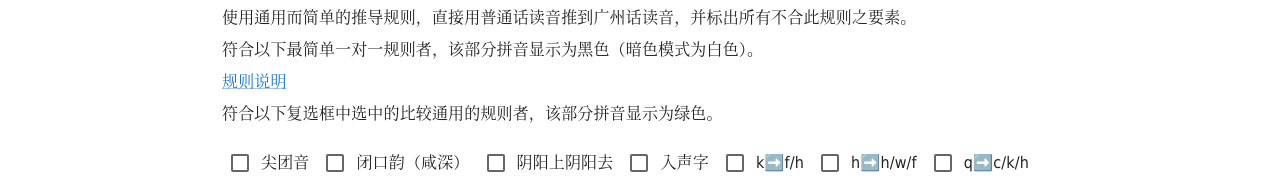
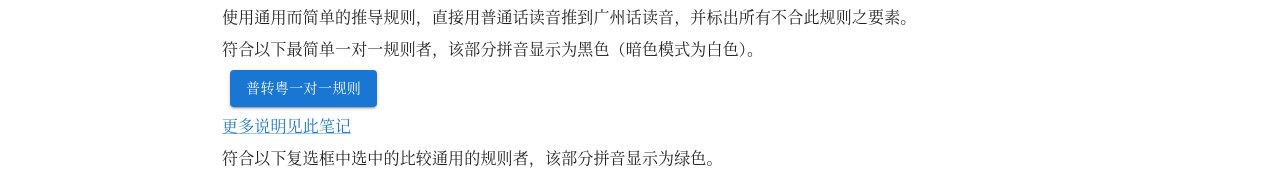
Before and after one commit to pustot/mancan, a React (Create React App) app: page / in a window 1280 px wide. Shown: the part 178-364 px from the top of the page. Built offline with nearby package versions, Linux system fonts and the light colour scheme; a web font is replaced by a local one.

Commit message:
add message of the 1v1 rules

```diff
--- a/src/pages/Home.tsx
+++ b/src/pages/Home.tsx
@@ -8,6 +8,9 @@ import {
     Checkbox,
     ClickAwayListener,
     Container,
+    Dialog,
+    DialogContent,
+    DialogTitle,
     FormControlLabel,
     Link as MuiLink,
     TextField,
@@ -177,6 +180,17 @@ export default function Home(props: { lang: keyof I18nText }) {
         setSelectedOptions([]);
     };
 
+    const [dialogueOpen, setDialogueOpen] = React.useState(false);
+
+    const handleDialogueOpen = () => {
+        setDialogueOpen(true);
+    };
+
+    const handleDialogueClose = () => {
+        setDialogueOpen(false);
+    };
+
+
     return (
         <Container maxWidth="md">
             <Typography variant="h3" m={2}>
@@ -217,11 +231,32 @@ export default function Home(props: { lang: keyof I18nText }) {
                     lang
                 )}
             </Typography>
+            <Box mx={2}>
+                <Button onClick={handleDialogueOpen} variant="contained" color="primary">
+                    普转粤一对一规则
+                </Button>
+                <Dialog open={dialogueOpen} onClose={handleDialogueClose}>
+                    <DialogTitle>普转粤一对一规则</DialogTitle>
+                    <DialogContent>
+                        <div>
+                            此处所列规则皆是根据港中文之数据，其普通话发音所对应的各种广州话发音只有唯一一个含「较多」字数者，故称为一对一。  <br/>
+                            此等规则如下：<br/>
+                            <ul>
+                                <li>声母大多数直接与广州话相同：bpmf dtnl g zcs； </li>
+                                <li>以下翘舌声母也易转换：zh➡️z；ch➡️c；sh➡️s；r➡️j；</li>
+                                <li>以下韵母若忽略介音则普广相同：a/ia/ua➡️aa；o/uo➡️o；ie➡️e；uai➡️aai；ueng/ong/iong➡️ung；an➡️aan/aam；</li>
+                                <li>其他一对一韵母：yue➡️入声yut/ok；i（舌尖ɿʅ）➡️i；er➡️i；uei➡️eoi；iao➡️iu；ou/iou➡️au；ian➡️im/in；en➡️an；in➡️an/am；uen➡️eon；yun➡️an；iang➡️oeng；uang➡️ong；</li>
+                            </ul>
+                        </div>
+                    </DialogContent>
+                </Dialog>
+            </Box>
+
             <Typography variant="body1" m={1}>
 
                 <MuiLink href="https://github.com/pustot/PustoNoto/blob/master/400-Lingvo/400-zh-yue-%E7%B2%B5-Kantona.md#%E6%99%AE%E8%BD%89%E7%B2%B5%E8%BD%AC%E6%8D%A2%E8%A7%84%E5%88%99%E4%B8%8E%E4%B8%8D%E8%A7%84%E5%88%99%E6%80%BB%E7%BB%93"
                     target="_blank" rel="noopener noreferrer">
-                    规则说明
+                    更多说明见此笔记
                 </MuiLink>
             </Typography>
 
```
